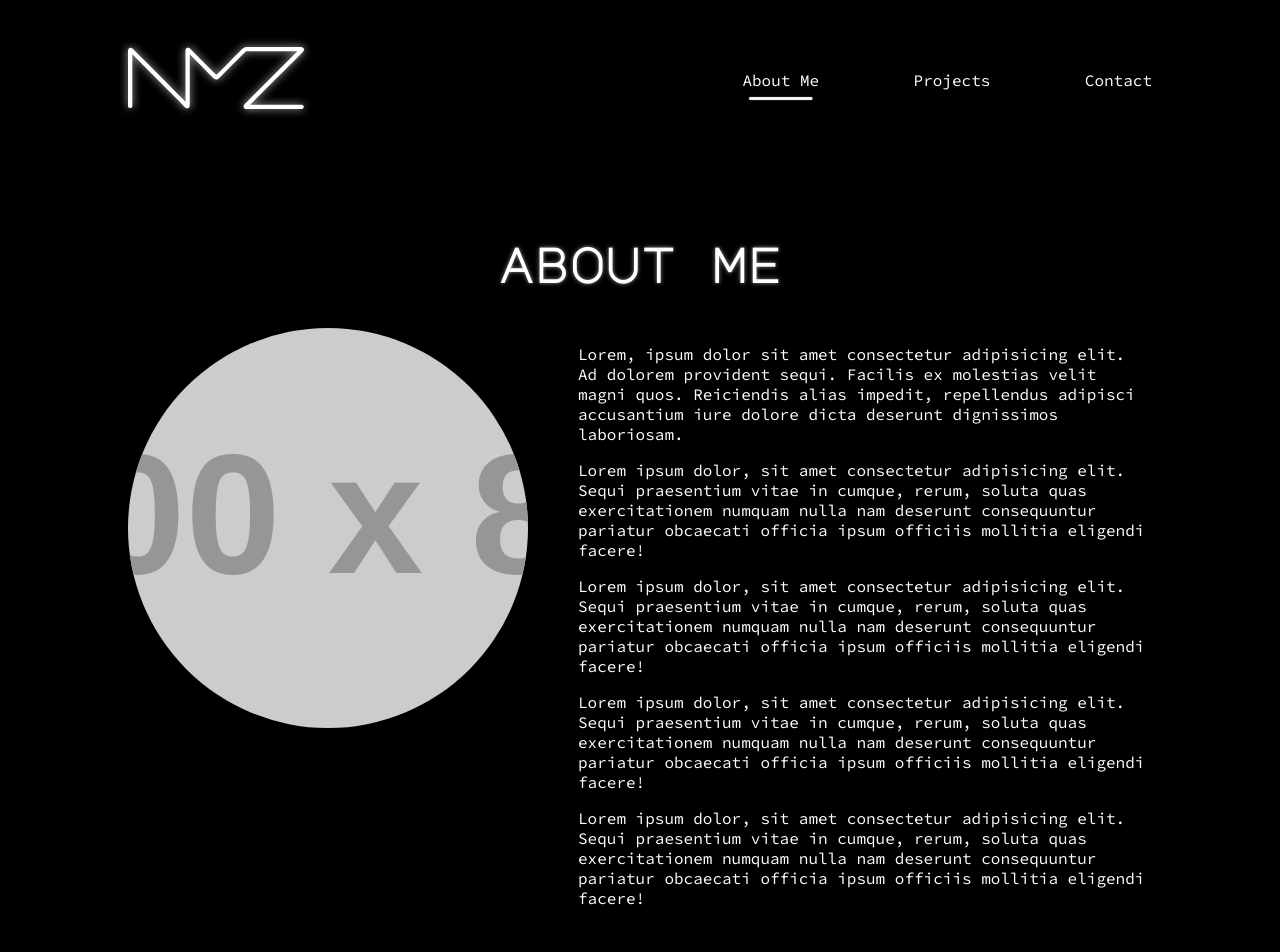
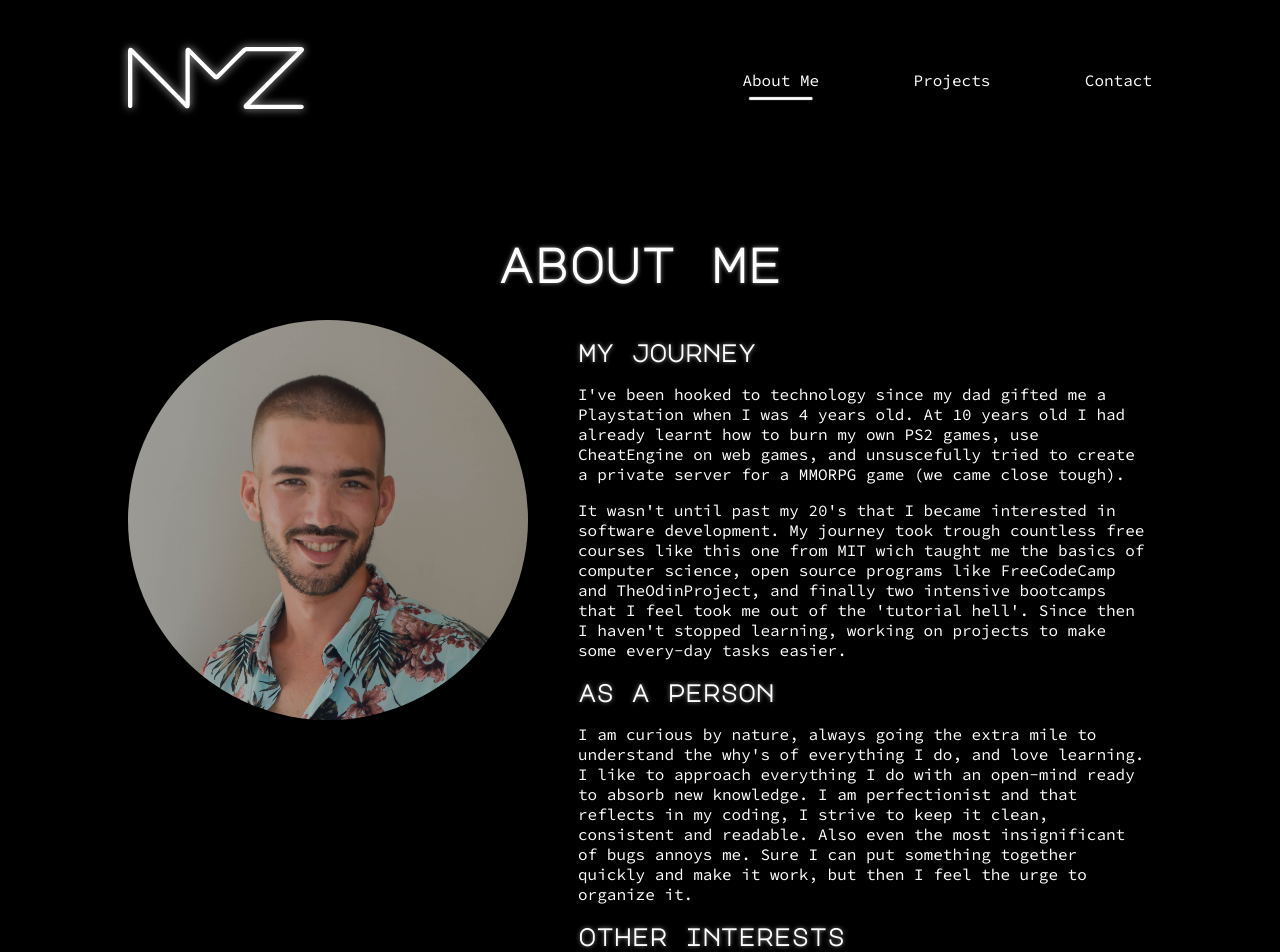
Before and after one commit to NicoMunoz909/portfolio, a React (Vite) app: page /about in a window 1280 px wide. Shown: the top 952 px of the page. Built offline with nearby package versions, Linux system fonts and the light colour scheme.

Commit message:
Write about me page

```diff
--- a/src/Pages/About/About.css
+++ b/src/Pages/About/About.css
@@ -13,8 +13,7 @@
 
 .about-description img {
   position: relative;
-  right: 400px;
-  bottom: 200px;
+  width: 100%;
 }
 
 .about_technologies__icons {
--- a/src/Pages/About/index.jsx
+++ b/src/Pages/About/index.jsx
@@ -22,41 +22,44 @@ import {
   SiSequelize,
   SiVercel,
 } from "react-icons/si";
+import imagenPerfil from "../../assets/perfil.jpg";
 
 const About = () => {
   return (
     <div className="about content">
       <div className="about-description">
-        <h2>about me</h2>
+        <h1>about me</h1>
         <div className="about-description__content">
           <div className="img-container">
-            <img src="https://placehold.co/1200x800" alt="" />
+            <img src={imagenPerfil} alt="" />
           </div>
           <div>
+            <h2>My journey</h2>
             <p>
-              Lorem, ipsum dolor sit amet consectetur adipisicing elit. Ad dolorem provident sequi. Facilis ex
-              molestias velit magni quos. Reiciendis alias impedit, repellendus adipisci accusantium iure
-              dolore dicta deserunt dignissimos laboriosam.
+              I've been hooked to technology since my dad gifted me a Playstation when I was 4 years old. At
+              10 years old I had already learnt how to burn my own PS2 games, use CheatEngine on web games,
+              and unsuscefully tried to create a private server for a MMORPG game (we came close tough).
             </p>
             <p>
-              Lorem ipsum dolor, sit amet consectetur adipisicing elit. Sequi praesentium vitae in cumque,
-              rerum, soluta quas exercitationem numquam nulla nam deserunt consequuntur pariatur obcaecati
-              officia ipsum officiis mollitia eligendi facere!
+              It wasn't until past my 20's that I became interested in software development. My journey took
+              trough countless free courses like <a>this one</a> from MIT wich taught me the basics of
+              computer science, open source programs like FreeCodeCamp and TheOdinProject, and finally two
+              intensive bootcamps that I feel took me out of the 'tutorial hell'. Since then I haven't stopped
+              learning, working on projects to make some every-day tasks easier.
             </p>
+            <h2>As a person</h2>
             <p>
-              Lorem ipsum dolor, sit amet consectetur adipisicing elit. Sequi praesentium vitae in cumque,
-              rerum, soluta quas exercitationem numquam nulla nam deserunt consequuntur pariatur obcaecati
-              officia ipsum officiis mollitia eligendi facere!
+              I am curious by nature, always going the extra mile to understand the why's of everything I do,
+              and love learning. I like to approach everything I do with an open-mind ready to absorb new
+              knowledge. I am perfectionist and that reflects in my coding, I strive to keep it clean,
+              consistent and readable. Also even the most insignificant of bugs annoys me. Sure I can put
+              something together quickly and make it work, but then I feel the urge to organize it.
             </p>
+            <h2>Other Interests</h2>
             <p>
-              Lorem ipsum dolor, sit amet consectetur adipisicing elit. Sequi praesentium vitae in cumque,
-              rerum, soluta quas exercitationem numquam nulla nam deserunt consequuntur pariatur obcaecati
-              officia ipsum officiis mollitia eligendi facere!
-            </p>
-            <p>
-              Lorem ipsum dolor, sit amet consectetur adipisicing elit. Sequi praesentium vitae in cumque,
-              rerum, soluta quas exercitationem numquam nulla nam deserunt consequuntur pariatur obcaecati
-              officia ipsum officiis mollitia eligendi facere!
+              Passionate about electronic music, it is not only my passion but also my creative outlet. In my
+              free time you will most likely find me searching and downloading new music, recording a mix, or
+              producing a new track. Other interests of mine include gaming, travelling and hiking.
             </p>
           </div>
         </div>
--- a/src/Pages/Contact/index.jsx
+++ b/src/Pages/Contact/index.jsx
@@ -5,7 +5,7 @@ import "./Contact.css";
 const Contact = () => {
   return (
     <div className="contact content">
-      <h2>contact me</h2>
+      <h1>contact me</h1>
       <div className="contact-socials">
         <a href="mailto:nimunoz28@gmail.com" target="_blank" rel="noreferrer">
           <FiMail />
--- a/src/Pages/Home/Home.css
+++ b/src/Pages/Home/Home.css
@@ -4,6 +4,12 @@
   margin-top: 30px;
   width: 200px;
   font-size: 24px;
+}
+
+.home h1::after {
+  content: "web developer";
+  text-align: center;
+  font-size: 30px;
 }
 
 .home-socials a:hover {
--- a/src/Pages/Home/index.jsx
+++ b/src/Pages/Home/index.jsx
@@ -5,16 +5,10 @@ import { FaGithub, FaInstagram, FaLinkedinIn, FaSoundcloud } from "react-icons/f
 const Home = () => {
   return (
     <div className="home content">
-      <h1>hi, i'm nico muñoz</h1>
-      <p>
-        Lorem ipsum dolor sit amet consectetur adipisicing elit. Sequi quam praesentium ab expedita omnis sed
-        eligendi optio dolor ducimus labore consequuntur magnam excepturi dolores nobis voluptatum, quisquam,
-        similique earum nihil.
-      </p>
+      <h1>nicolás muñoz |</h1>
       <p style={{ marginBottom: "100px" }}>
-        Lorem ipsum dolor sit amet consectetur adipisicing elit. Minus aspernatur ad laudantium,
-        necessitatibus atque, enim excepturi cumque error libero in optio quasi nobis cupiditate consequuntur
-        sed qui deserunt ipsam! Dicta.
+        Gamer, traveller and music lover. I enjoy making web apps to solve every-day tasks. Constantly
+        learning.
       </p>
       <Link to="/about" id="see-more">
         See more about me &#8594;
--- a/src/Pages/Projects/index.jsx
+++ b/src/Pages/Projects/index.jsx
@@ -7,7 +7,7 @@ import Project from "../../Components/Project";
 const Projects = () => {
   return (
     <div className="projects content">
-      <h2>projects</h2>
+      <h1>projects</h1>
       <Project
         title="bolson vegetal"
         description="Lorem ipsum dolor sit amet, consectetur adipisicing elit. Inventore pariatur obcaecati blanditiis ab
--- a/src/index.css
+++ b/src/index.css
@@ -24,16 +24,13 @@ h4,
 h5,
 h6 {
   font-family: "Major Mono Display", monospace;
-  font-size: 48px;
   filter: drop-shadow(0px 0px 2px rgb(141, 141, 141));
+  text-transform: lowercase;
 }
 
-h2 {
+h1 {
+  font-size: 48px;
   text-align: center;
-}
-
-h3 {
-  font-size: 28px;
 }
 
 ::-webkit-scrollbar {
```
Also changed, not shown: src/assets/perfil.jpg (added).
